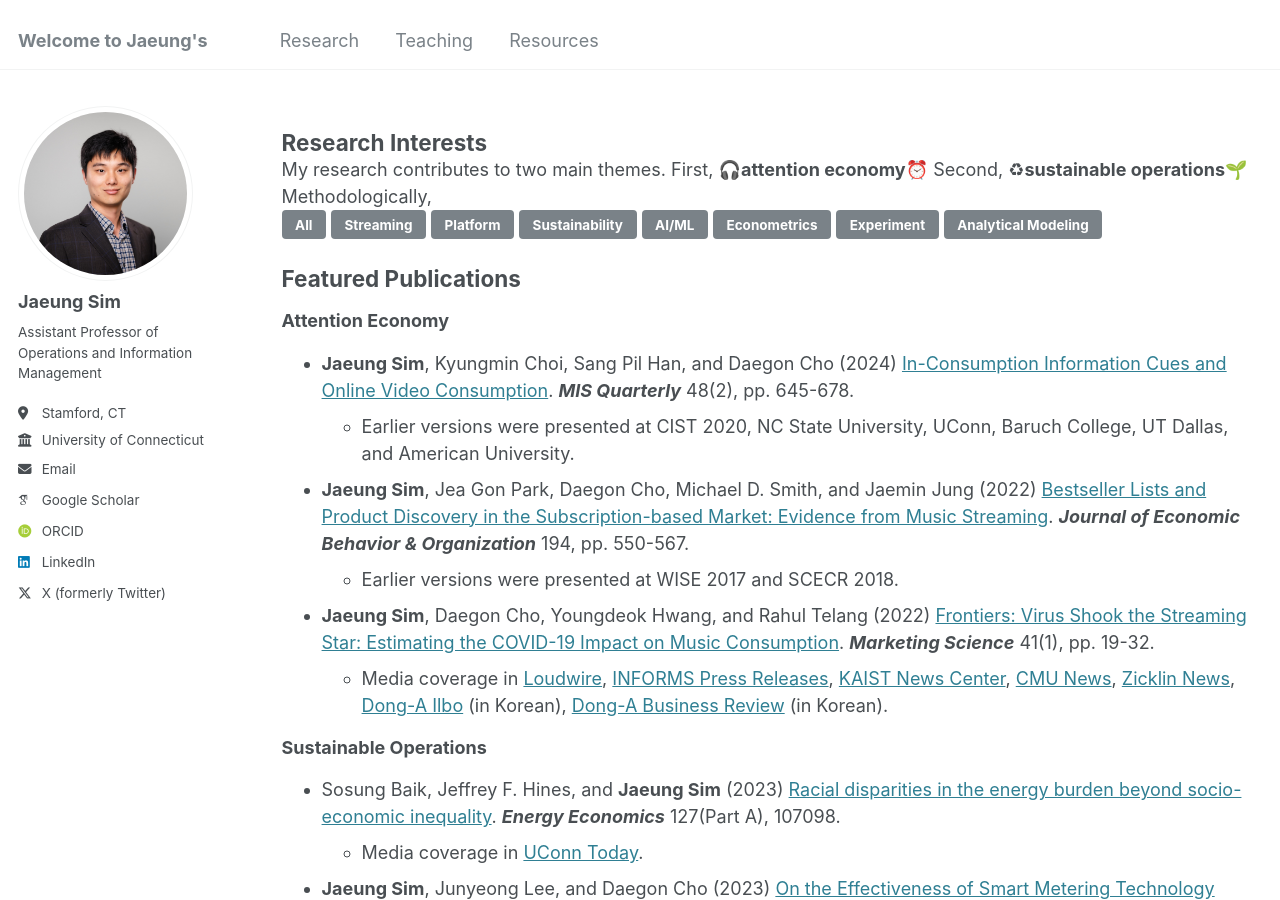
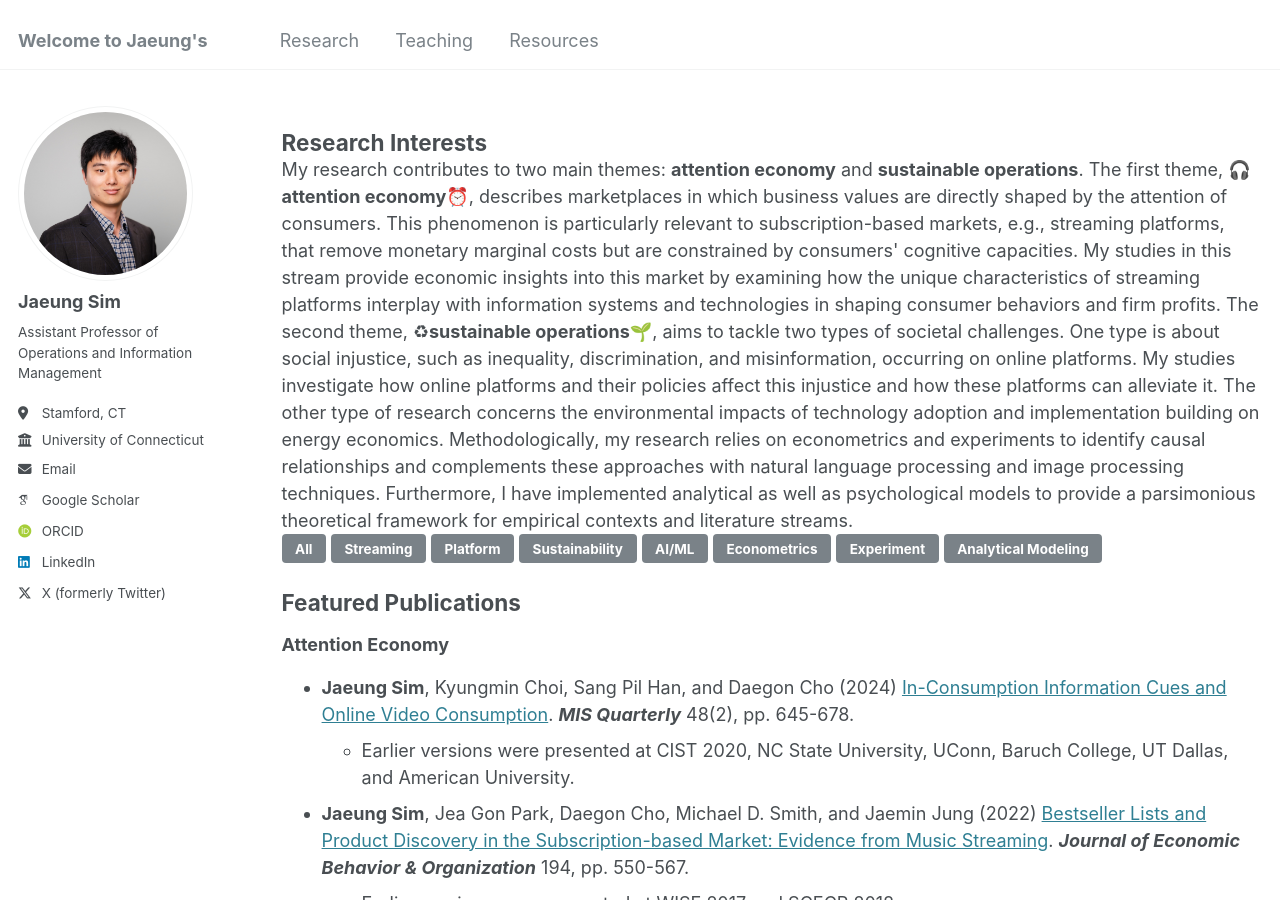
Before and after one commit to jaeungs/jaeungs.github.io, a Jekyll site: the page built from _pages/research.html, in a window 1280 px wide and 900 px high. Built offline with Jekyll 4.4.1, drawn with Linux system fonts in a browser that asks for light colours; some web fonts are replaced.

Commit message:
Update research.html

```diff
--- a/_pages/research.html
+++ b/_pages/research.html
@@ -9,12 +9,18 @@ author_profile: true
   <h2 style="margin:1em 0 0 0">Research Interests</h2>
 </div>
 
-My research contributes to two main themes. First, &#127911;<strong>attention economy</strong>&#9200;
+My research contributes to two main themes: <strong>attention economy</strong> and <strong>sustainable operations</strong>.
+The first theme, &#127911;<strong>attention economy</strong>&#9200;, describes marketplaces in which business values are directly shaped by the attention of consumers.
+This phenomenon is particularly relevant to subscription-based markets, e.g., streaming platforms, that remove monetary marginal costs but are constrained by consumers' cognitive capacities.
+My studies in this stream provide economic insights into this market by examining how the unique characteristics of streaming platforms interplay with information systems and technologies in shaping consumer behaviors and firm profits.
 
-Second,	&#9851;<strong>sustainable operations</strong>&#127793;
+The second theme, &#9851;<strong>sustainable operations</strong>&#127793;, aims to tackle two types of societal challenges.
+One type is about social injustice, such as inequality, discrimination, and misinformation, occurring on online platforms.
+My studies investigate how online platforms and their policies affect this injustice and how these platforms can alleviate it.
+The other type of research concerns the environmental impacts of technology adoption and implementation building on energy economics.
 
-Methodologically,
-
+Methodologically, my research relies on econometrics and experiments to identify causal relationships and complements these approaches with natural language processing and image processing techniques.
+Furthermore, I have implemented analytical as well as psychological models to provide a parsimonious theoretical framework for empirical contexts and literature streams.
 
 <div id="myBtnContainer">
   <button class="btn active" onclick="filterSelection('all')"> All </button>
```
